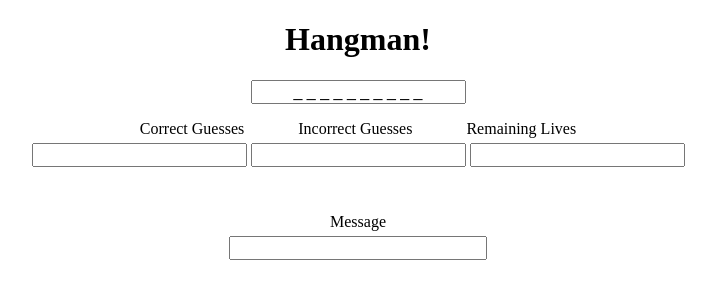
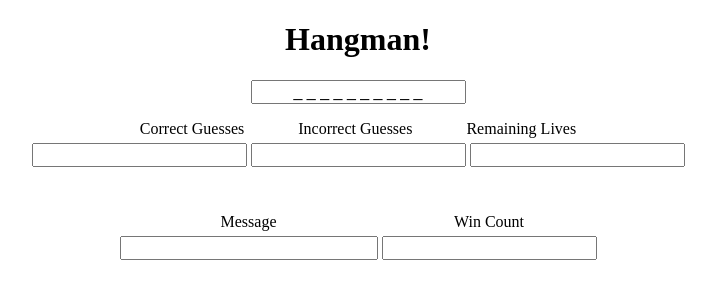
Before and after one commit to WillCHansen/hangman-game, a PHP site: page / in a window 1280 px wide. Shown: the top 300 px of the page, without its empty margins (282-998 px from the left). Run offline with PHP 8.4, Linux system fonts and the light colour scheme.

Commit message:
commit before I delete things

```diff
--- a/assets/css/style.css
+++ b/assets/css/style.css
@@ -23,3 +23,17 @@ p{
 	padding-left: 50px;
     padding-right: 50px;
 }
+.message{
+	display: block;
+}
+.wincount{
+	display: block;
+}
+.msg_cont{
+	display: inline-block;
+	padding-right: 0px;
+}
+.count_cont{
+	display: inline-block;
+	padding-left: 0px;
+}
--- a/assets/javascript/game.js
+++ b/assets/javascript/game.js
@@ -44,10 +44,14 @@ function create_cur_hang(term, correctarr){
 	return outarr
 }
 
+// this is coding hangman so here are the terms (global)
+var codingterms = ["javascript", "styles", "hypertext", "markup", "language", "python", "coding", "bootcamp", "foobar", "rickrolled"];
+
 // this is the poor dude who's hanging (object)
 var hangman = {
-	// set initial life
+	// set initial stats
 	life: 5,
+	winCount: -1,
 	// this method checks if he's dead
 	isDead: function(){
 		if ( this.life < 1 ){
@@ -64,10 +68,20 @@ var hangman = {
 			return true
 		}
 	},
+	// start new game
+	newInstance: function(){
+		this.correctarr = [];
+		this.incorrectarr = [];
+		this.guessarr = [];
+		this.life = 5;
+		this.term = codingterms[Math.floor(Math.random() * codingterms.length)];
+		this.winCount++
+		// I dont know if an instructor is reading this, but you're welcome for logging the word you're trying to guess
+		console.log("Answer: " + this.term)
+		var hangmanstr = create_cur_hang(hangman.term, hangman.correctarr).toString();
+		document.getElementById("Hangman").value = hangmanstr.replace(/\,/g," ");
+	},
 };
-
-// this is coding hangman so here are the terms
-var codingterms = ["javascript", "styles", "hypertext", "markup", "language", "python", "coding", "bootcamp", "foobar", "rickrolled"];
 // this selects a random term for the game
 hangman.term = codingterms[Math.floor(Math.random() * codingterms.length)];
 
--- a/index.html
+++ b/index.html
@@ -17,9 +17,15 @@
 		<input type="text" id="incorrect" readonly>
 		<input type="text" id="Remaining" readonly>
 	</div>
-	<p>Message</p>
 	<div>
-		<input type="text" id="message" readonly>
+		<div class="msg_cont">
+			<p class="message">Message</p>
+			<input type="text" id="message" readonly>
+		</div>
+		<div class="count_cont">
+		<p class="wincount">Win Count</p>
+			<input type="text" id="wincount" readonly>
+		</div>
 	</div>
 </body>
 <script type="text/javascript" src="assets/javascript/game.js"></script>
```
